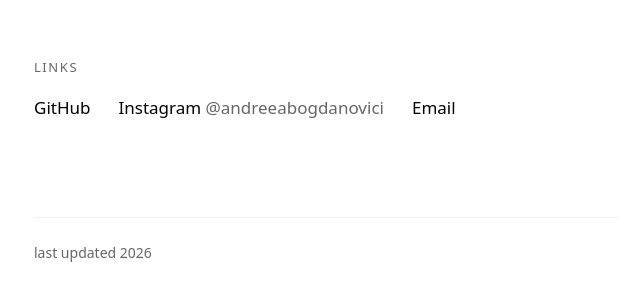
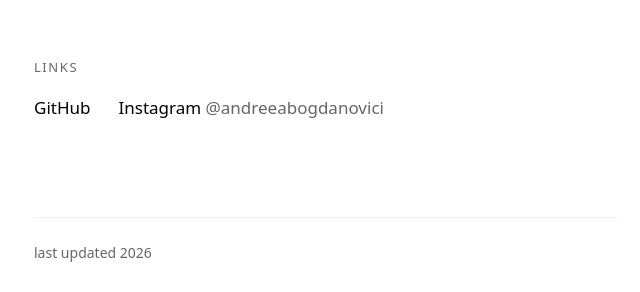
Before and after one commit to andreeabogdanovici/andreeabogdanovici.github.io, a Jekyll site: the page built from index.md, in a window 1280 px wide. Shown: the part 585-877 px from the top of the page, without its empty margins (314-954 px from the left). Built offline with Jekyll 4.4.1, drawn with Linux system fonts in a browser that asks for light colours.

Commit message:
no email

```diff
--- a/index.md
+++ b/index.md
@@ -21,6 +21,5 @@ layout: home
   <div class='links'>
     <a href='https://github.com' target='_blank' rel='noopener noreferrer'>GitHub</a>
     <a href='https://instagram.com/andreeabogdanovici' target='_blank' rel='noopener noreferrer'>Instagram <span>@andreeabogdanovici</span></a>
-    <a href='mailto:hello@andreeabogdanovici.com'>Email</a>
   </div>
 </section>
```
